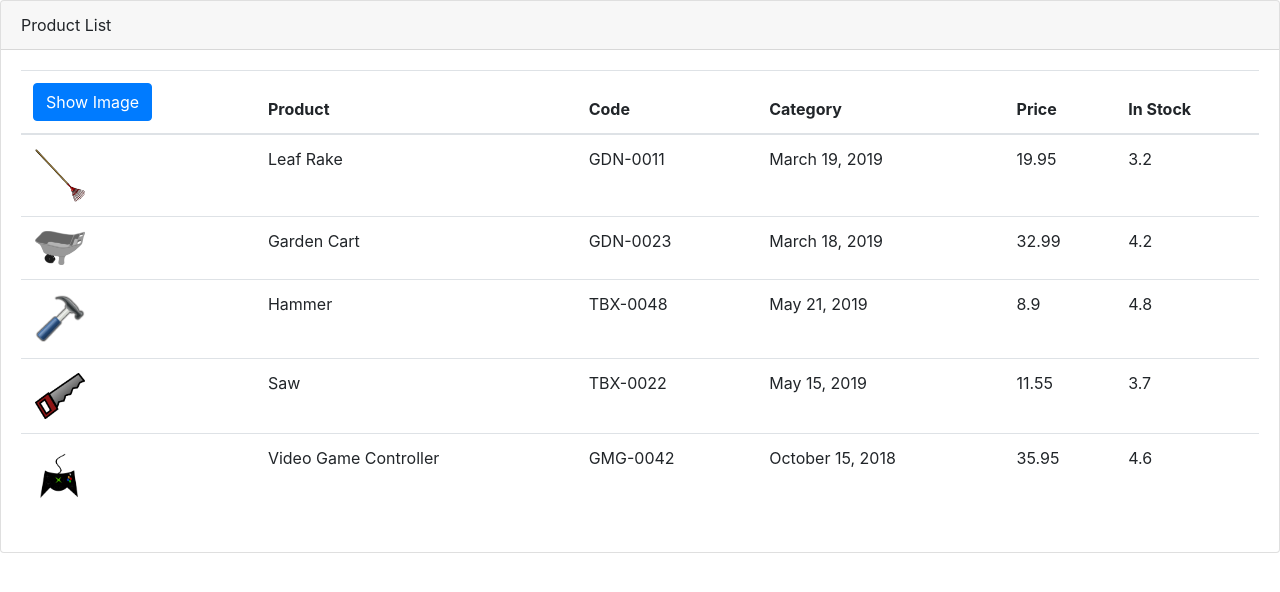
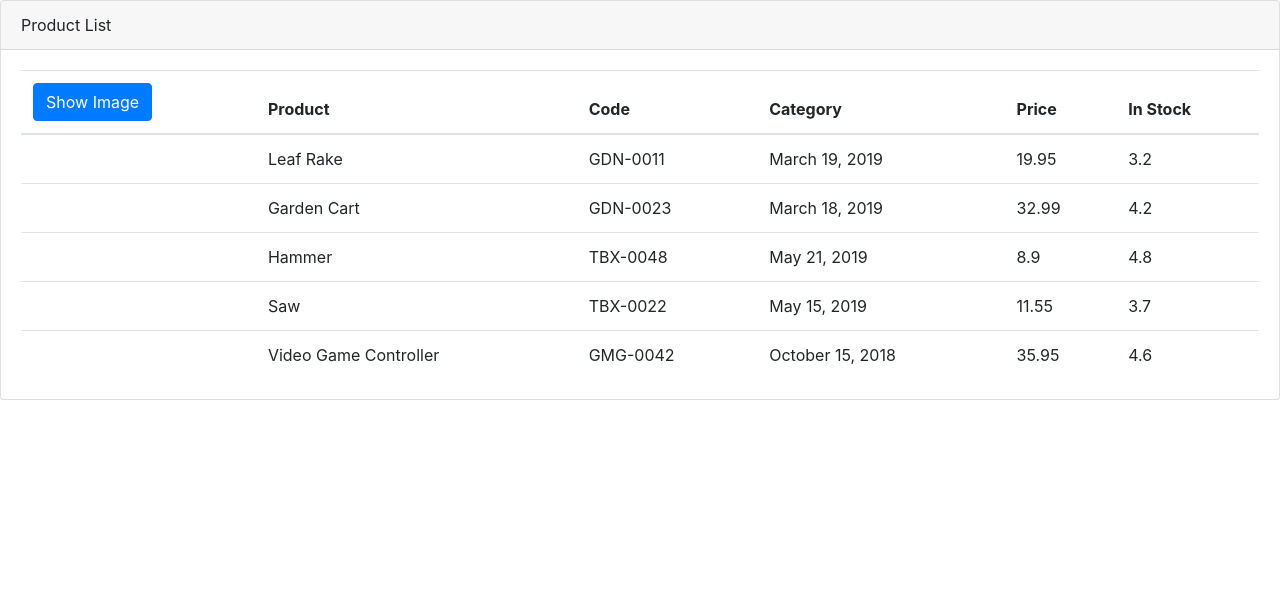
Before and after one commit to brookhutchinson/apm, an Angular app: page / in a window 1280 px wide. Shown: the top 592 px of the page. Built offline with nearby package versions, Linux system fonts and the light colour scheme.

Commit message:
When user clicks on button then toggle showing product images

```diff
--- a/src/app/modules/product/components/product-list/product-list.component.html
+++ b/src/app/modules/product/components/product-list/product-list.component.html
@@ -20,7 +20,7 @@
       <table class="table mb-0" *ngIf="products && products.length">
         <thead>
           <tr>
-            <th><button class="btn btn-primary">Show Image</button></th>
+            <th><button class="btn btn-primary" (click)="toggleImage()">{{ showImage ? 'Hide Image' : 'Show Image' }}</button></th>
             <th>Product</th>
             <th>Code</th>
             <th>Category</th>
@@ -31,7 +31,7 @@
 
         <tbody>
           <tr *ngFor="let product of products">
-            <td><img [src]="product.imageUrl" [style.margin.px]="imageMargin" [style.width.px]="imageWidth" [title]="product.productName"></td>
+            <td><img *ngIf="showImage" [src]="product.imageUrl" [style.margin.px]="imageMargin" [style.width.px]="imageWidth" [title]="product.productName"></td>
             <td>{{ product.productName }}</td>
             <td>{{ product.productCode }}</td>
             <td>{{ product.releaseDate }}</td>
--- a/src/app/modules/product/components/product-list/product-list.component.ts
+++ b/src/app/modules/product/components/product-list/product-list.component.ts
@@ -70,5 +70,11 @@ export class ProductListComponent implements OnInit {
     }
   ];
 
+  showImage: boolean = false;
+
   ngOnInit() {}
+
+  toggleImage() {
+    this.showImage = !this.showImage;
+  }
 }
```
